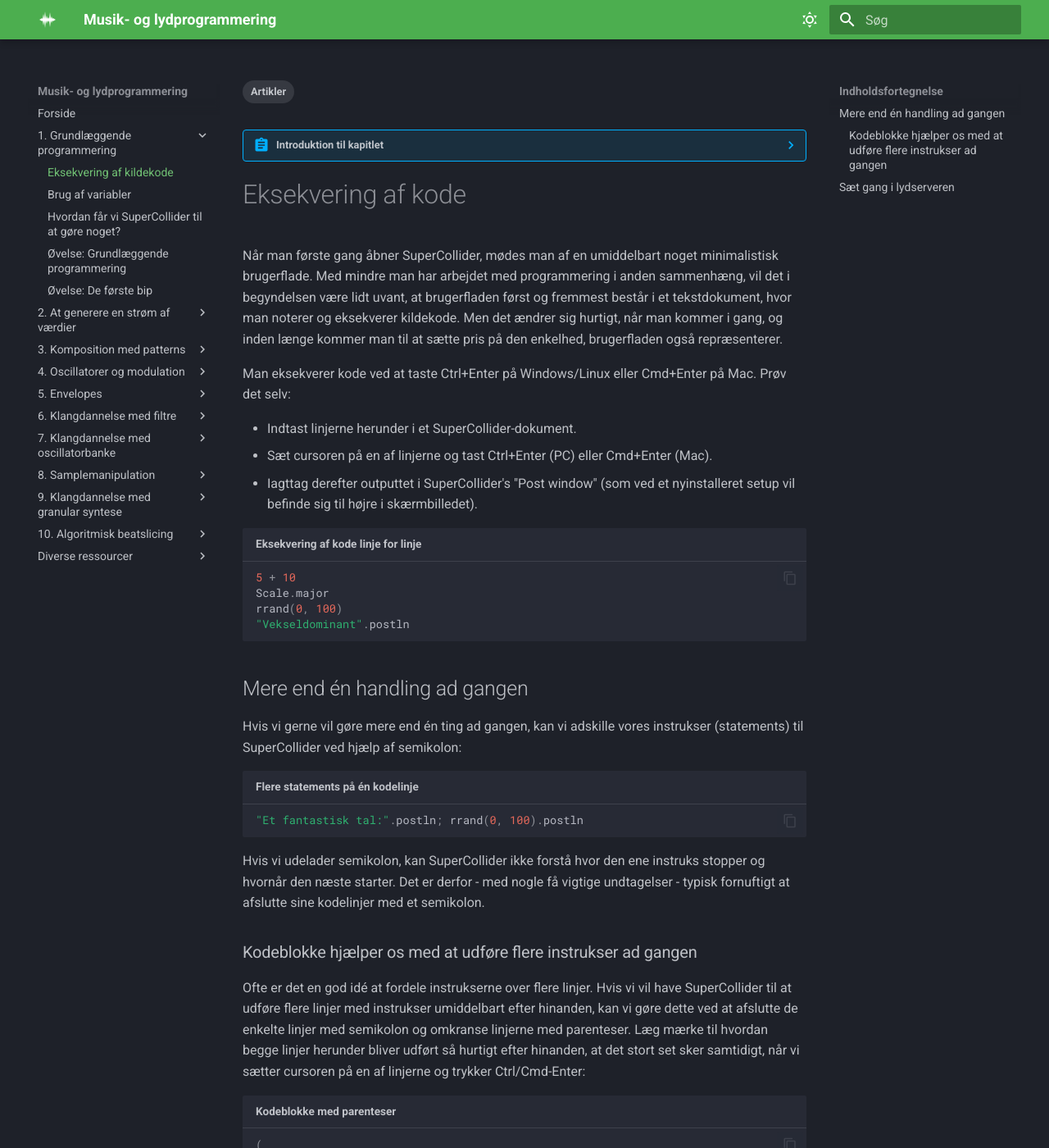
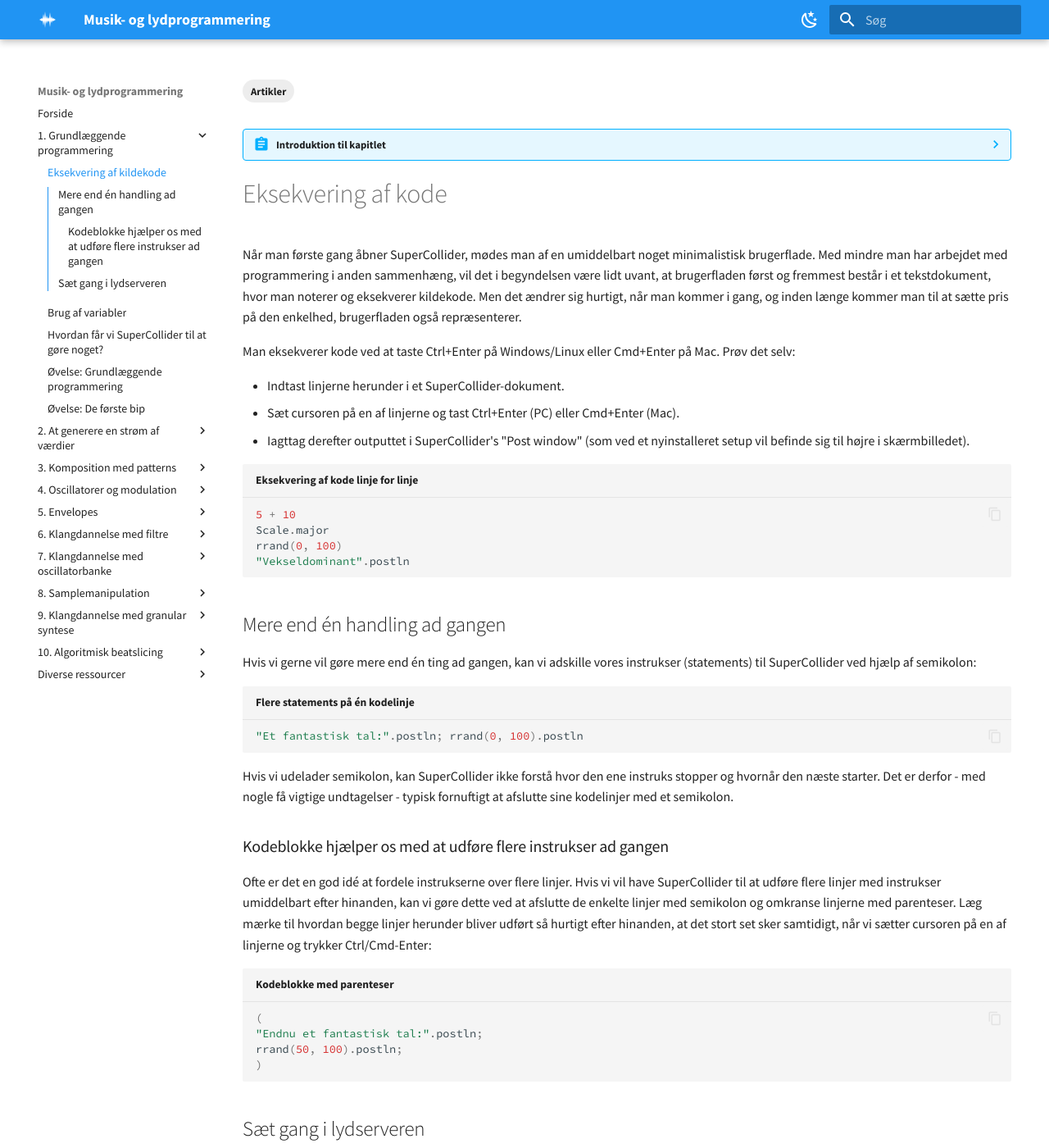
Before and after one commit to sparkletop/sparkletop.github.io, an MkDocs documentation site: the page built from docs/01/a1-eksekvering.md, in a window 1280 px wide and 1400 px high. Shown: the whole window at 82% size. Built offline with MkDocs 1.6.1 and Material for MkDocs 9.7.7, drawn with Linux system fonts in a browser that asks for light colours; plug-ins that fetch from the network failed and are left out.

Commit message:
improvements to website looks

```diff
--- a/mkdocs.yml
+++ b/mkdocs.yml
@@ -3,30 +3,33 @@ site_name: Musik- og lydprogrammering
 theme:
   name: material
   language: da
+  font:
+    text: Source Sans Pro
+    code: Source Code Pro
   features:
     - content.code.copy
     - header.autohide
     - navigation.instant
-    #- navigation.expand
-    #- navigation.indexes
     - toc.follow
+    - toc.integrate
     - search.suggest
     - navigation.footer
+    - navigation.top
   icon:
     logo: material/waveform
   palette:
+    - scheme: default
+      toggle:
+        icon: material/weather-night
+        name: Switch to dark mode
+      primary: blue
+      accent: light blue
     - scheme: slate
       toggle:
         icon: material/weather-sunny
         name: Switch to light mode
       primary: green
       accent: lime
-    - scheme: default
-      toggle:
-        icon: material/weather-night
-        name: Switch to dark mode
-      primary: blue
-      accent: indigo
 
 extra_css:
   - stylesheets/extra.css
@@ -40,6 +43,7 @@ plugins:
   - mkdocs-audio
   - bibtex:
       bib_file: "tex/mlprefs.bib"
+  - privacy
 
 markdown_extensions:
   - pymdownx.highlight:
```
